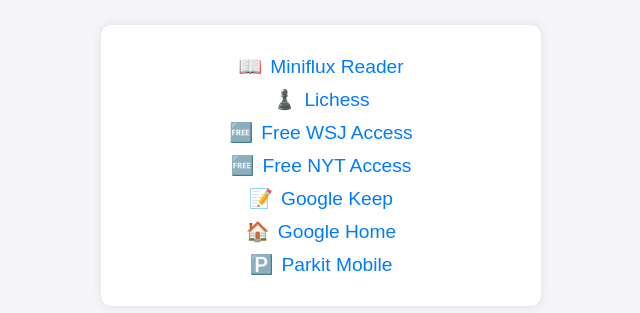
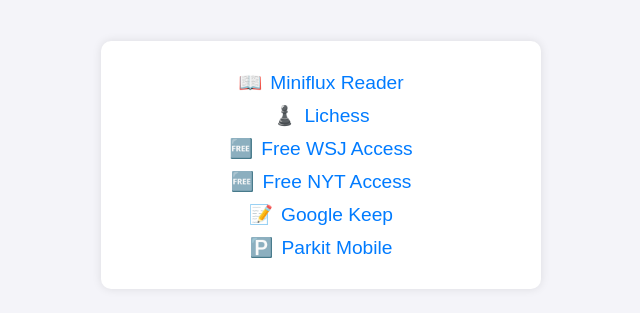
Before and after one commit to bradflaugher/wsj4free, a plain HTML site: page index.html in a window 1280 px wide. Shown: the part 235-548 px from the top of the page, without its empty margins (319-959 px from the left). Drawn offline with Linux system fonts and the light colour scheme.

Commit message:
Update index.html

```diff
--- a/index.html
+++ b/index.html
@@ -50,7 +50,6 @@
         <a href="https://www.camdencountylibrary.org/wall-street-journal" target="_blank"><span class="emoji">🆓</span>Free WSJ Access</a>
         <a href="https://libwww.freelibrary.org/elecres/NYTimesRemote.cfm" target="_blank"><span class="emoji">🆓</span>Free NYT Access</a>
         <a href="https://keep.google.com"><span class="emoji">📝</span>Google Keep</a>
-        <a href="https://home.google.com"><span class="emoji">🏠</span>Google Home</a>
         <a href="https://app.parkmobile.io/zone/start"><span class="emoji">🅿️</span>Parkit Mobile</a>
 
     </div>
```
